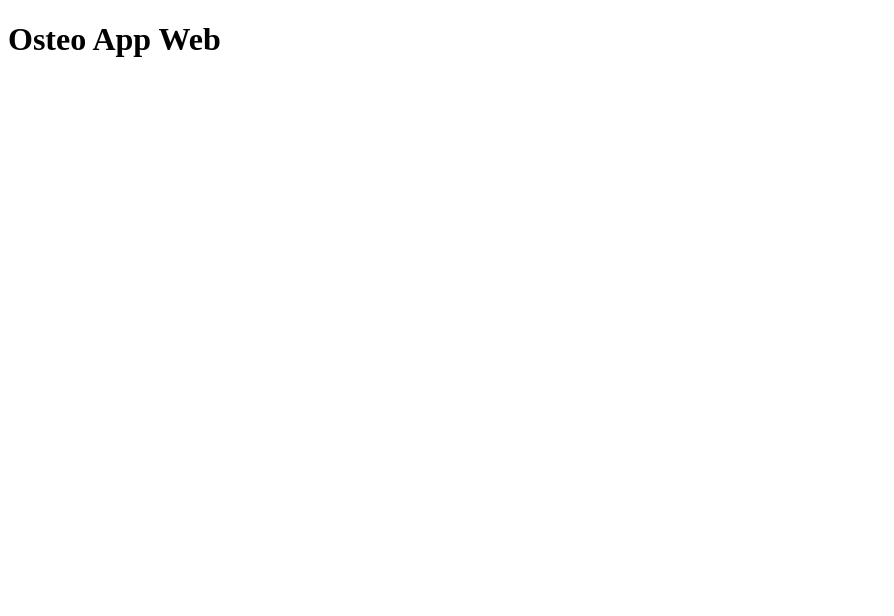
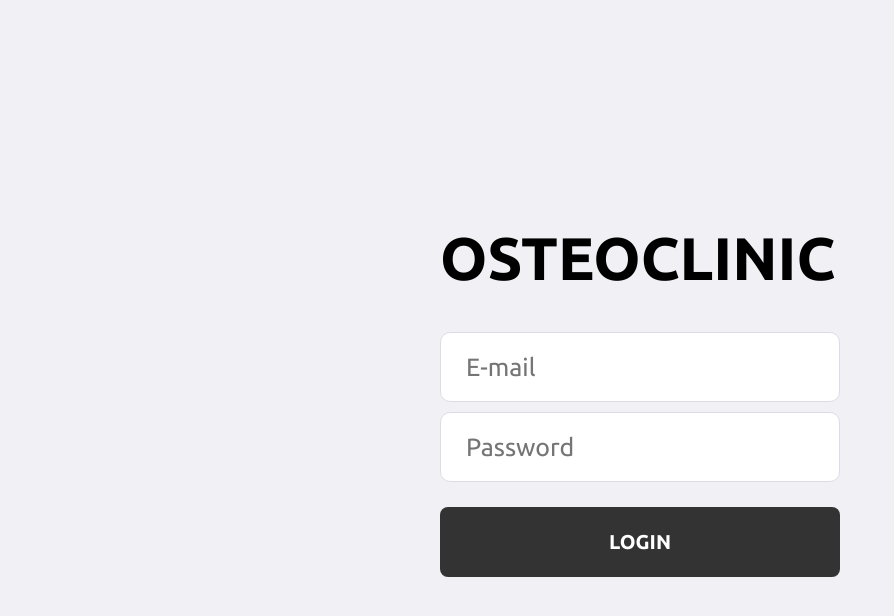
Before and after one commit to Project-Osteo/WebApp, a React (Create React App) app in the folder frontend/: page / in a window 1280 px wide. Shown: the top 616 px of the page, without its empty margins (0-894 px from the left). Built offline with nearby package versions, Linux system fonts and the light colour scheme.

Commit message:
layout login + css

```diff
--- a/frontend/package.json
+++ b/frontend/package.json
@@ -8,6 +8,7 @@
     "@testing-library/user-event": "^12.2.2",
     "react": "^17.0.1",
     "react-dom": "^17.0.1",
+    "react-icons": "^3.11.0",
     "react-scripts": "4.0.0",
     "web-vitals": "^0.2.4"
   },
--- a/frontend/src/App.js
+++ b/frontend/src/App.js
@@ -1,8 +1,12 @@
 import React from 'react';
+
+import './geral.css';
+
+import Login from './pages/Login'
 
 function App() {
   return (
-    <h1>Osteo App Web</h1>
+    <Login />
   );
 }
 
--- /dev/null
+++ b/frontend/src/geral.css
@@ -0,0 +1,22 @@
+@import url('https://fonts.googleapis.com/css2?family=Ubuntu:wght@400;500;700&display=swap');
+
+* {
+    margin: 0;
+    padding: 0;
+    outline: 0;
+    box-sizing: border-box
+}
+
+body {
+    font: 400 15px Ubuntu, sans-serif;
+    background: #f0f0f5;
+    -webkit-font-smoothing: antialiased;
+}
+
+input, button, textarea {
+    font: 400 25px Ubuntu, sans-serif;
+}
+
+button {
+    cursor: pointer;
+}
--- /dev/null
+++ b/frontend/src/pages/Login/index.js
@@ -0,0 +1,21 @@
+import React from 'react';
+
+import './styles.css';
+
+export default function Login(){
+    return (
+        <div className="login-container">
+            <section className="form">
+
+            <form>
+                <h1>OSTEOCLINIC</h1>
+
+                <input placeholder="E-mail" />
+                <input placeholder="Password" />
+                <button type="submit">LOGIN</button>
+
+            </form>
+            </section>
+        </div>
+    );
+}
--- /dev/null
+++ b/frontend/src/pages/Login/styles.css
@@ -0,0 +1,46 @@
+.login-container {
+    width: 100%;
+    max-width: 1120px;
+    height: 100vh;
+    margin: 0 auto;
+
+    display: flex;
+    align-items: center;
+    justify-content: center;
+}
+
+.login-container section.form {
+    width: 100%;
+    max-width: 400px;
+}
+
+.login-container section.form form h1 {
+    font-size: 60px;
+    margin-bottom: 40px;
+}
+
+.login-container section.form input {
+    width: 100%;
+    height: 70px;
+    color: #333;
+    border: 1px solid #dcdce6;
+    border-radius: 10px;
+    padding: 0 25px;
+    margin-bottom: 10px;
+}
+
+.login-container section.form button {
+    width: 100%;
+    height: 70px;
+    background: #333;
+    border: 0;
+    border-radius: 8px;
+    color: #FFF;
+    font-weight: bold;
+    margin-top: 15px;
+    display: inline-block;
+    text-align: center;
+    text-decoration: none;
+    font-size: 20px;
+    line-height: 60px;
+}
```
Also changed, not shown: 1 other file (tests, documents, lock files or other folders).
